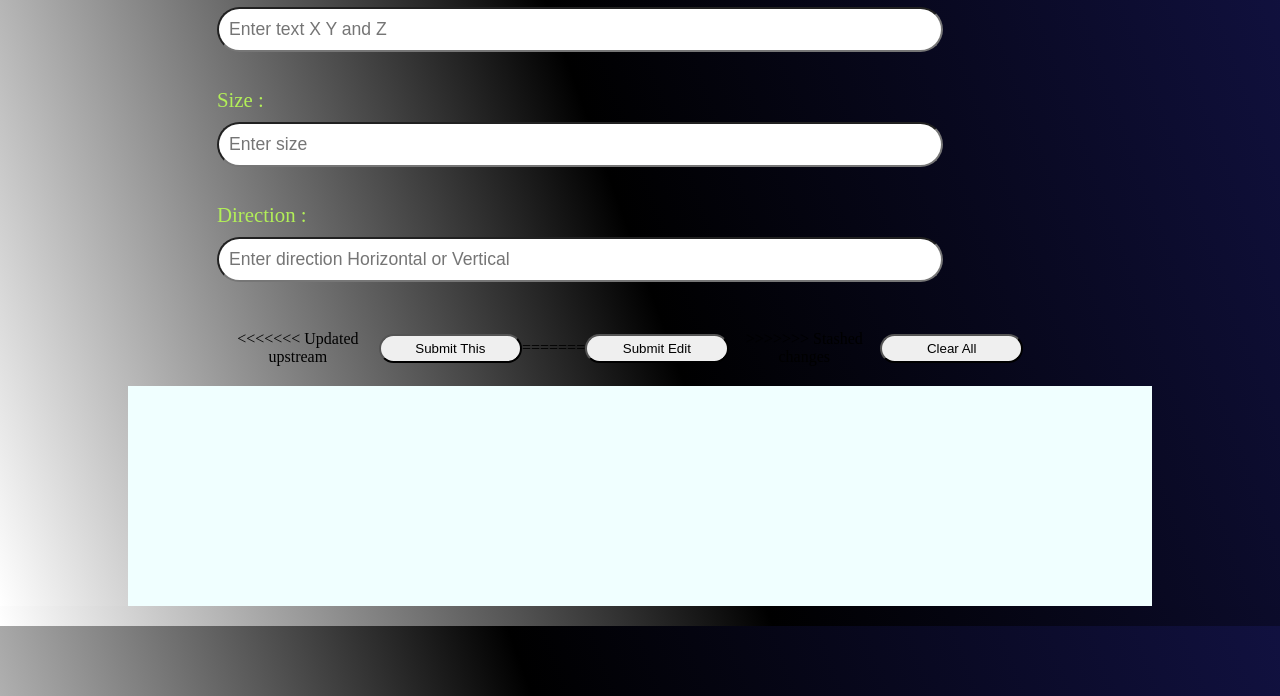
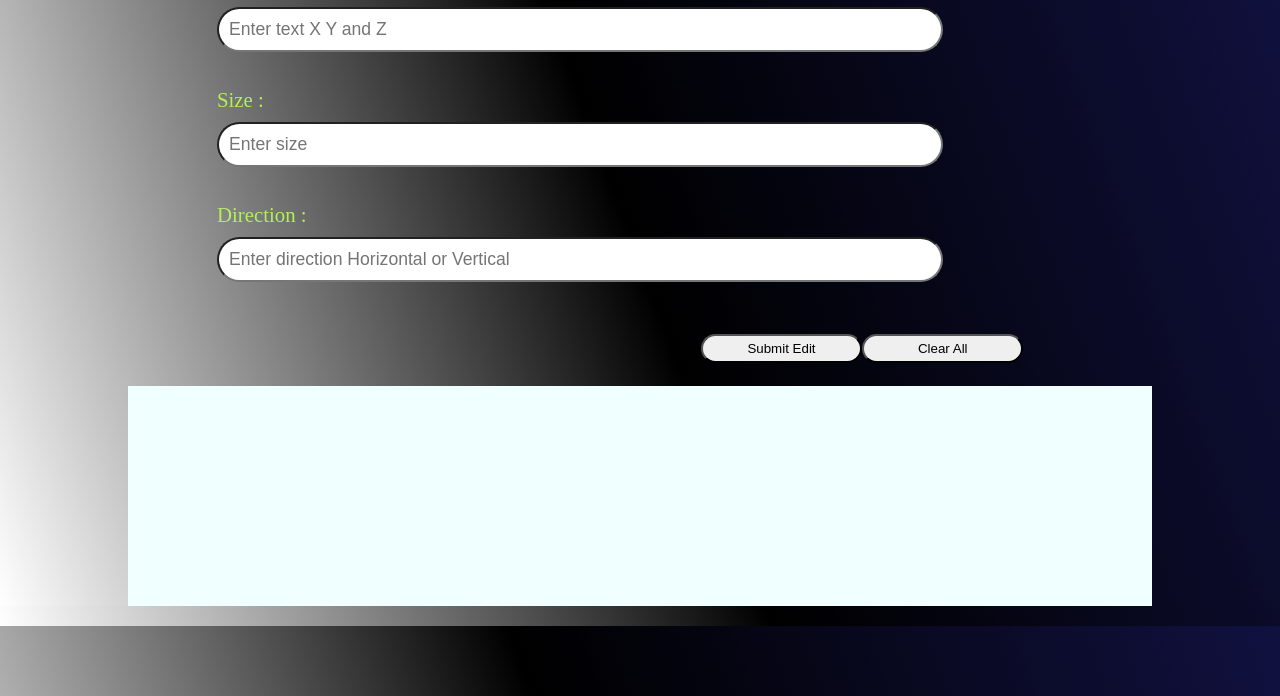
Before and after one commit to xKuroro/XYZ-machine-problem-Typescript-Web, a website with bundled scripts: page index.html in a window 1280 px wide. Shown: the part 104-800 px from the top of the page. Built offline with nearby package versions, Linux system fonts and the light colour scheme.

Commit message:
modified text

```diff
--- a/index.html
+++ b/index.html
@@ -29,12 +29,8 @@
         <input id="direction" type="text" placeholder="Enter direction Horizontal or Vertical">
         <small id="error-direction">Ja Ja</small>
        </div>
-       <div class="button-container">
-<<<<<<< Updated upstream
-        <button class="submit-button" type="submit">Submit This</button>
-=======
+    <div class="button-container">
         <button class="submit-button" type="submit">Submit Edit</button>
->>>>>>> Stashed changes
         <button class="remove-button" type="button">Clear All</button>
        </div>
        </form>
```
